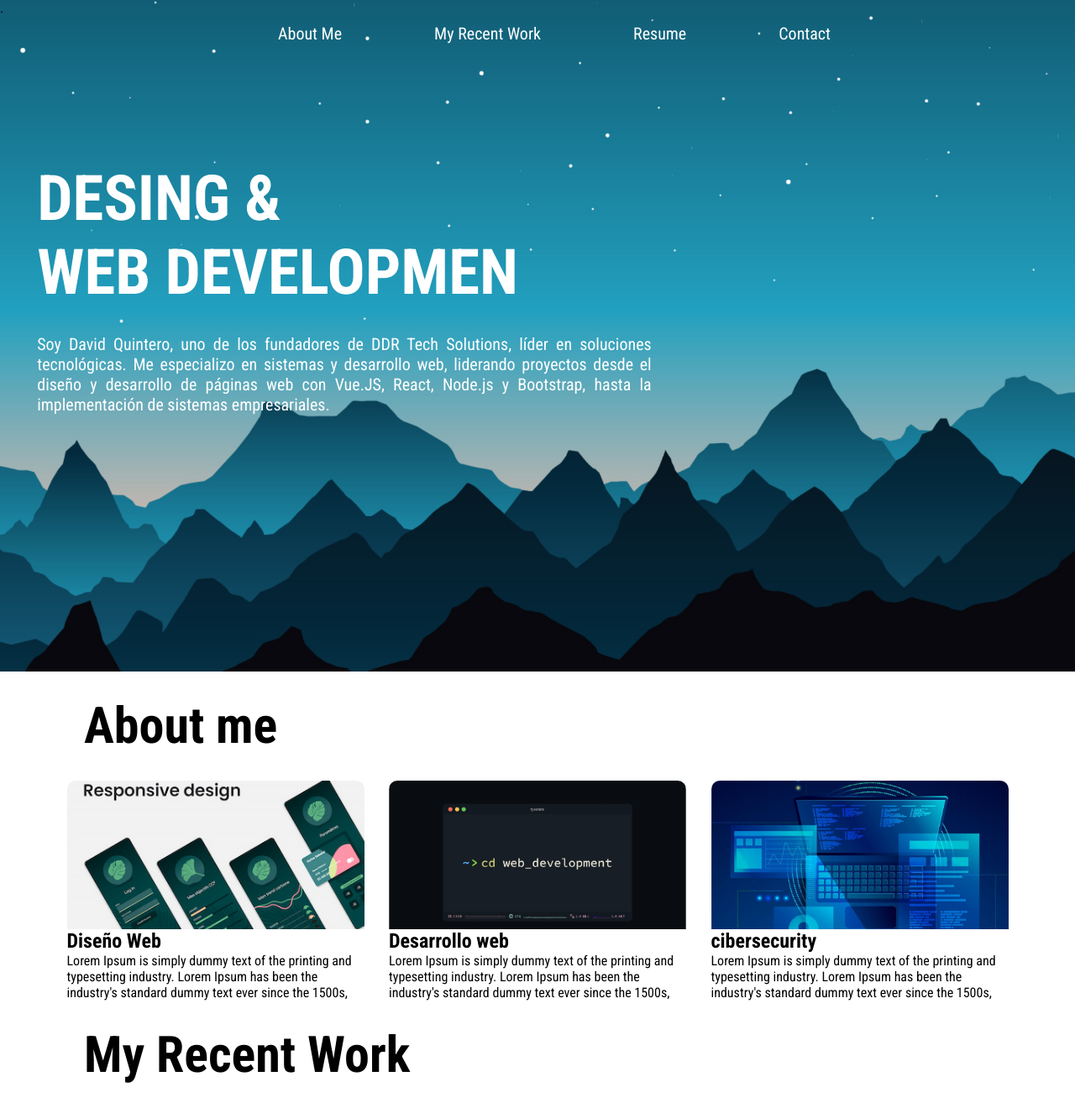
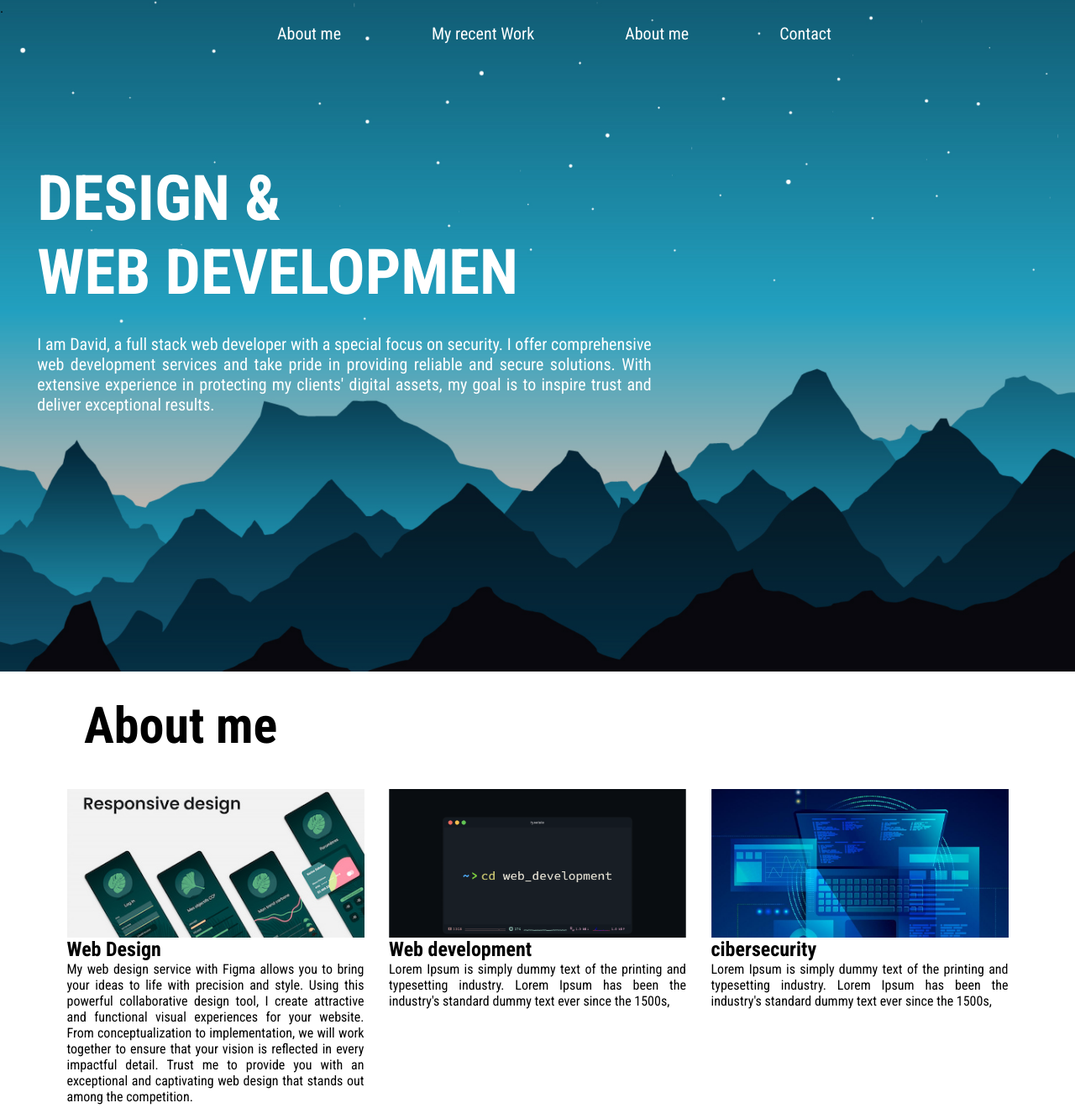
Before and after one commit to DavidQuinter/davitodev, a plain HTML site: page index.html in a window 1280 px wide. Shown: the top 1320 px of the page at 84% size. Drawn offline with nearby package versions, Linux system fonts and the light colour scheme; files whose address does not match are found by name.

Commit message:
Se implementó el uso de javascript para la implementacion de la barra de navegacion

```diff
--- a/index.html
+++ b/index.html
@@ -15,7 +15,7 @@
 
 </head>
 <body>
-    <nav class="nav-container">
+    <nav class="nav-container" id="nav">
         <div class="header-mobile box-header">
             <div class="logo">
                 <p>DavitoDev</p>
@@ -24,33 +24,17 @@
                 <i id="icon-menu" class="fa-solid fa-bars fa-2xl"></i>
             </button>
         </div>
-
-        <ul class="nav-list-container" id="menu">
-            <li class="nav-list-section">
-                <a href="#about_me"  class="nav-section" onclick="menuColapse()">About Me</a>
-            </li>
-            <li class="nav-list-section">
-                <a href="#My_projects" class="nav-section" onclick="menuColapse()">My Recent Work</a>
-            </li>
-            <li class="nav-list-section">
-                <a href="" class="nav-section" onclick="menuColapse()">Resume</a>
-            </li>
-            <li class="nav-list-section" onclick="menuColapse()">
-                <a href="/views/form-contact.html" class="nav-section">Contact</a>
-            </li>
-        </ul>
-
     </nav>
     <main>
        <section class="presentation-container">.
             <div class="elements-container">
                 <div class="title-container">
-                    <h1>DESING &</h1>
+                    <h1>DESIGN &</h1>
                     <h1>WEB DEVELOPMEN</h1>
                 </div>
                 <div class="description-container">
                     <p>
-                        Soy David Quintero, uno de los fundadores de DDR Tech Solutions, líder en soluciones tecnológicas. Me especializo en sistemas y desarrollo web, liderando proyectos desde el diseño y desarrollo de páginas web con Vue.JS, React, Node.js y Bootstrap, hasta la implementación de sistemas empresariales.
+                        I am David, a full stack web developer with a special focus on security. I offer comprehensive web development services and take pride in providing reliable and secure solutions. With extensive experience in protecting my clients' digital assets, my goal is to inspire trust and deliver exceptional results.
                     </p>
                 </div>
             </div>
@@ -66,8 +50,8 @@
                     <img src="public/img/responsive.jpg" alt="" class="card-img">
                 </div>
                 <div class="card-description-container">
-                    <h2 class="card-title">Diseño Web</h2>
-                    <p class="card-description">Lorem Ipsum is simply dummy text of the printing and typesetting industry. Lorem Ipsum has been the industry's standard dummy text ever since the 1500s,</p>
+                    <h2 class="card-title">Web Design</h2>
+                    <p class="card-description">My web design service with Figma allows you to bring your ideas to life with precision and style. Using this powerful collaborative design tool, I create attractive and functional visual experiences for your website. From conceptualization to implementation, we will work together to ensure that your vision is reflected in every impactful detail. Trust me to provide you with an exceptional and captivating web design that stands out among the competition.</p>
                 </div>
         </article>
         <article class="description-tech-container">
@@ -75,7 +59,7 @@
                     <img src="public/img/code.png" alt="" class="card-img">
                 </div>
                 <div class="card-description-container">
-                    <h2 class="card-title">Desarrollo web</h2>
+                    <h2 class="card-title">Web development</h2>
                     <p class="card-description">Lorem Ipsum is simply dummy text of the printing and typesetting industry. Lorem Ipsum has been the industry's standard dummy text ever since the 1500s,</p>
                 </div>
         </article>
@@ -145,18 +129,8 @@
             </div>
         </div>
     </footer>
-    <script>
-        const toggleBtn = document.querySelector('#toggle_btn');
-        const iconMenu = document.querySelector('#icon-menu');
-        const menu = document.querySelector('#menu');
+    <script src="/main.js">
 
-        function menuColapse() {
-            menu.classList.toggle('active');
-            const isopen = menu.classList.contains('active');
-            iconMenu.classList = isopen
-            ? 'fa-solid fa-xmark fa-2xl'
-            : 'fa-solid fa-bars fa-2xl'
-        }
     </script>
 </body>
 </html>
--- a/main.js
+++ b/main.js
@@ -0,0 +1,52 @@
+var navElements = {
+    links : [
+        {
+            title: 'About me',
+            url: '#about_me'
+        },
+        {
+            title: 'My recent Work',
+            url: '#My_projects'
+        },
+        {
+            title: 'About me',
+            url: 'get_CV'
+        },
+        {
+            title: 'Contact',
+            url: '/views/form-contact.html'
+        }
+    ],
+    render: function(){
+        var ulElement = document.createElement("ul"); //crea el elemento ul
+        ulElement.classList.add('nav-list-container');//añade clase al elemento
+        ulElement.setAttribute('id', 'menu');//añade atributo al elemento
+        this.links.forEach(link => { //ciclo; para cada atributo, haz lo siguiente:
+            var liElement = document.createElement("li");//crea un elemento li
+            var aElement = document.createElement("a");//crea un elemento a
+            aElement.textContent = link.title; // crea text content
+            aElement.href = link.url; // crea link
+            aElement.classList.add("nav-section");
+            liElement.classList.add('nav-list-section')
+            aElement.setAttribute("onclick", "menuColapse()");
+            liElement.appendChild(aElement); // introduce en el elemento li al a como su hijo
+            ulElement.appendChild(liElement); //introuce al elemento li en ul
+
+        });
+        var navElementsContainer = document.getElementById("nav")
+        navElementsContainer.appendChild(ulElement)
+    }
+}
+navElements.render();
+
+const toggleBtn = document.querySelector('#toggle_btn');
+const iconMenu = document.querySelector('#icon-menu');
+const menu = document.querySelector('#menu');
+
+var menuColapse = () => {
+    menu.classList.toggle('active');
+    const isopen = menu.classList.contains('active');
+    iconMenu.classList = isopen
+    ? 'fa-solid fa-xmark fa-2xl'
+    : 'fa-solid fa-bars fa-2xl'
+}
--- a/public/styles/styles.css
+++ b/public/styles/styles.css
@@ -101,6 +101,7 @@ html, body{
 .img-card-container{
     width: 100%;
     height: 0px;
+    padding-top: 10px;
     padding-bottom: 50%; /* Establece la relación de aspecto cuadrada */
     position: relative;
     overflow: hidden;
@@ -115,6 +116,7 @@ html, body{
 }
 .card-description-container{
     margin: 0;
+    text-align: justify;
 }
 
 
@@ -345,11 +347,12 @@ html, body{
         height: 100vh;
         font-size: 20px;
         transition: 0.5s;
+        justify-content: space-evenly;
     }
     .active{
         right: 0%;
         background-color: #0D0D0D;
-        justify-content: space-evenly;
+
     }
     .header-mobile{
         display: block;
```
Also changed, not shown: views/form-contact.html (+10 -1 lines).
